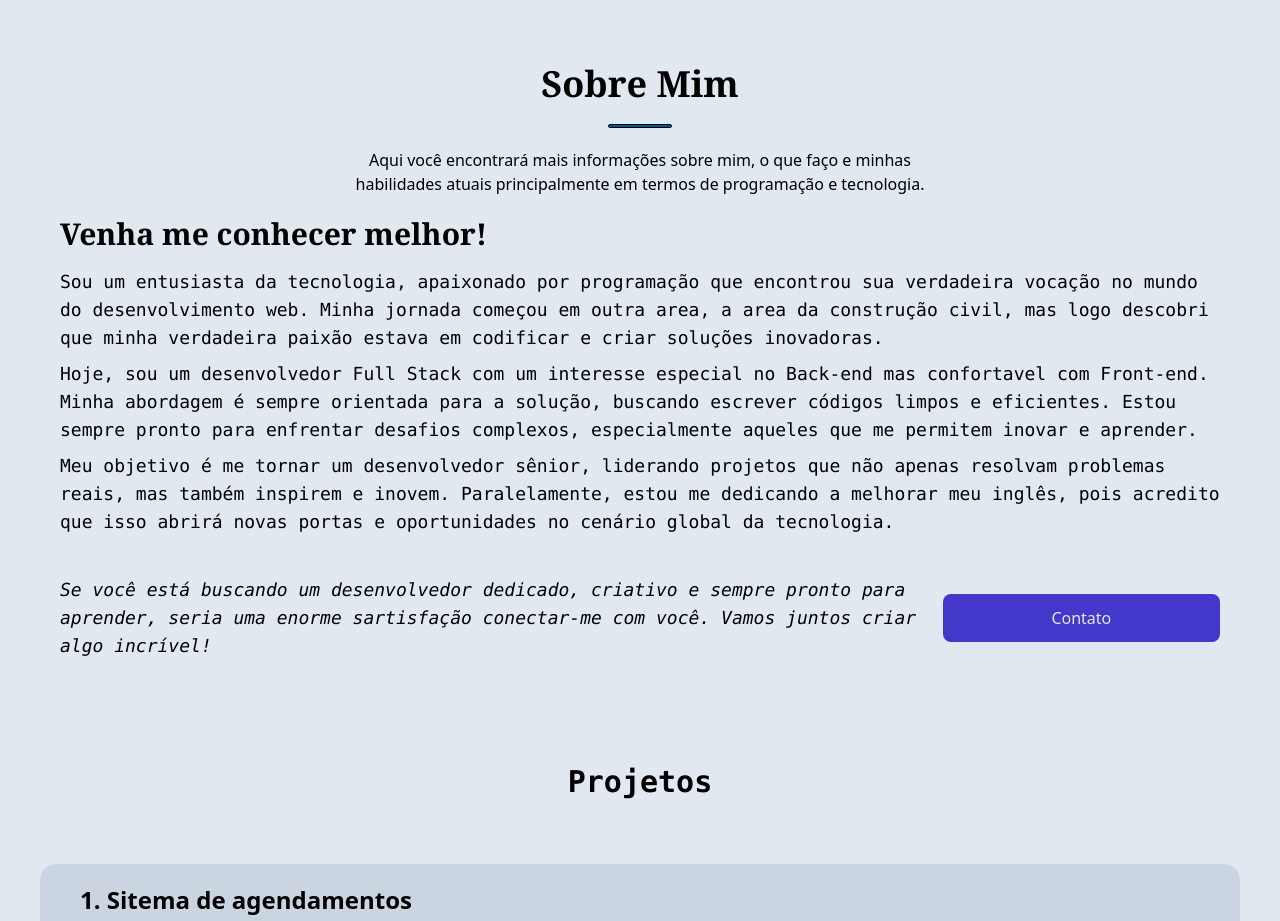
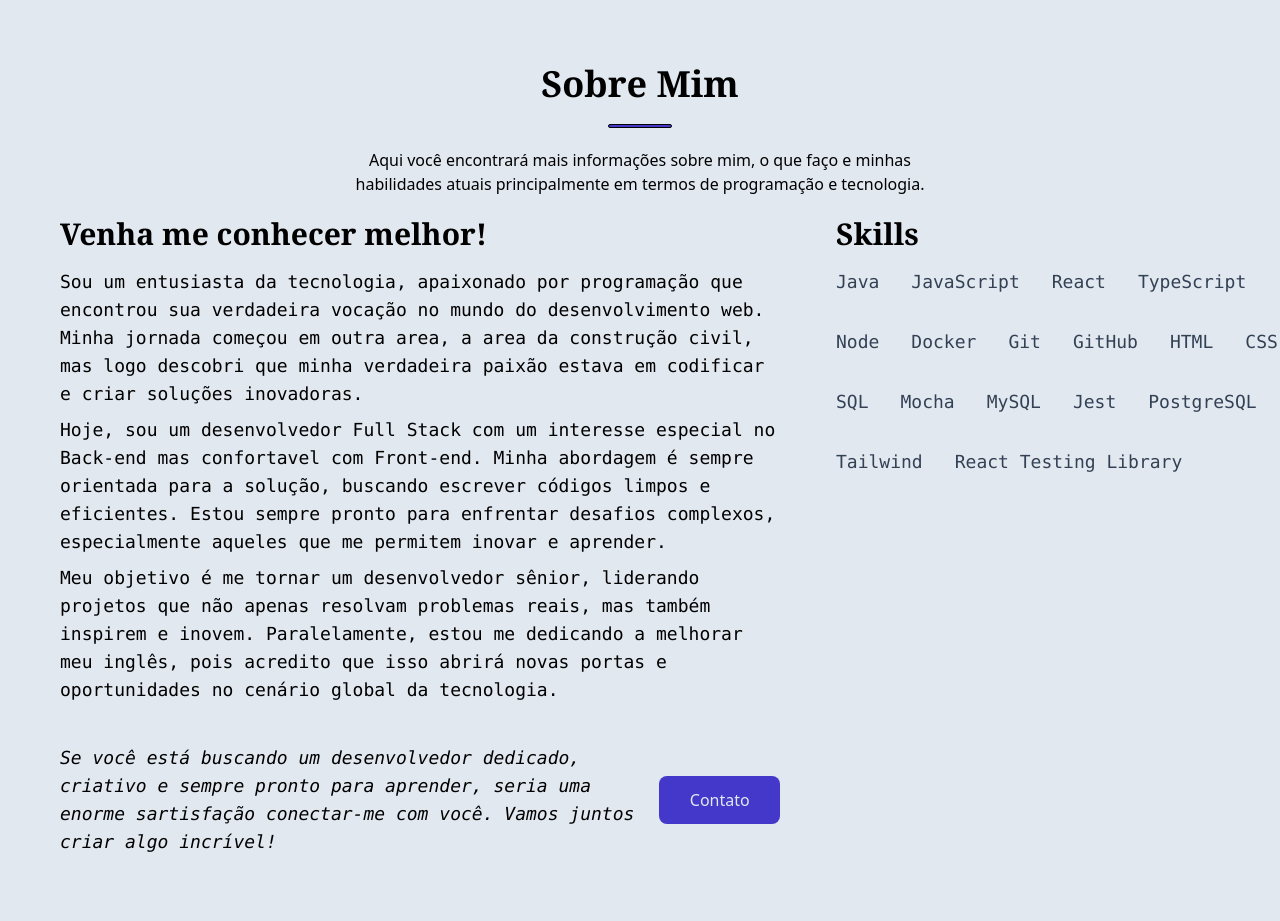
Before and after one commit to JRaamos/portfolio, a React (Vite) app: page / in a window 1280 px wide. Shown: the part 780-1701 px from the top of the page. Built offline with nearby package versions, Linux system fonts and the light colour scheme.

Commit message:
fix: ajuste no conteudo do componente about

```diff
--- a/src/components/About.tsx
+++ b/src/components/About.tsx
@@ -18,9 +18,11 @@ function About() {
         <section
           className="flex flex-col justify-center items-center "
         >
-          <p className="text-3xl font-semibold w-full font-serif">{t('aboutTextInto')}</p>
+          <h2 className="text-3xl font-semibold w-[90vh] font-serif">
+            {t('aboutTextInto')}
+          </h2>
 
-          <div className=" my-4">
+          <div className=" my-4 w-[90vh]">
             {/* <p className="text-xl italic font-semibold w-full">{t('aboutTextInto')}</p> */}
             <p className=" w-full font-mono text-lg">{t('aboutText')}</p>
             {/* <div className=" my-4">
@@ -48,7 +50,7 @@ function About() {
           </div>
 
           <div
-            className="flex w-full justify-center items-center mt-6
+            className="flex w-[90vh] justify-center items-center mt-6
        mb-16 max-md:flex-col"
           >
             <p className="font-mono text-lg italic ">{t('conect')}</p>
@@ -62,14 +64,14 @@ function About() {
           </div>
         </section>
       </div>
-      {/* <section className="w-1/2 mt-4">
-        <h1 className="text-center font-mono font-bold text-xl italic">
+      <section className="w-1/2">
+        <h2 className="mx-4 font-serif font-semibold text-3xl">
           Skills
-        </h1>
-        <section className="w-full flex items-center justify-center">
+        </h2>
+        <section className="">
           <Skills />
         </section>
-      </section> */}
+      </section>
 
     </div>
   );
--- a/src/components/Skills.tsx
+++ b/src/components/Skills.tsx
@@ -1,58 +1,39 @@
 import React from 'react';
-import javascript from '../images/javascript.svg';
-import typescript from '../images/typescript.svg';
-import java from '../images/java.png';
-import node from '../images/node-js.jpg';
-import docker from '../images/docker-icon.svg';
-import redux from '../images/redux.png';
 
 function Skills() {
+  const skils = [
+    'Java',
+    'JavaScript',
+    'React',
+    'TypeScript',
+    'Node',
+    'Docker',
+    'Git',
+    'GitHub',
+    'HTML',
+    'CSS',
+    'SQL',
+    'Mocha',
+    'MySQL',
+    'Jest',
+    'PostgreSQL',
+    'Tailwind',
+    'React Testing Library',
+  ];
   return (
     <section
-      className=" shadow-lg mt-6 rounded-md flex
-    justify-around mx-1 flex-wrap w-[calc(80%)]"
+      className="w-[60vh] flex flex-wrap items-center"
     >
-      <section>
-        <img src={ javascript } alt="javascript" className="w-20 rounded-lg" />
-        <p>JavaScript</p>
-      </section>
-      <section>
-        <img src={ typescript } alt="typescript" className="w-20 rounded-lg" />
-        <p>TypeScript</p>
-      </section>
-      <section className="w-20">
-        <img
-          src={ java }
-          alt="java"
-          className="dark:bg-slate-200 border border-gray-900
-            w-20 h-20  rounded-lg"
-        />
-        <p className="text-center">Java</p>
-      </section>
-      <section className="w-20">
-        <img
-          src={ node }
-          alt="node"
-          className="w-20 h-20 rounded-lg"
-        />
-        <p className="text-center">Node</p>
-      </section>
-      <section className="w-20">
-        <img
-          src={ docker }
-          alt="docker"
-          className="w-20 h-20 rounded-lg"
-        />
-        <p className="mx-2">Docker</p>
-      </section>
-      <section className="w-20">
-        <img
-          src={ redux }
-          alt="redux"
-          className="w-20 h-20 rounded-lg"
-        />
-        <p className="mx-2">Redux</p>
-      </section>
+      {skils.map((skill) => (
+        <div
+          key={ skill }
+          className="flex flex-col items-center justify-center
+        m-4"
+        >
+          <p className="font-mono text-lg text-slate-700">{skill}</p>
+        </div>
+      ))}
+
     </section>
   );
 }
--- a/src/pages/Home.tsx
+++ b/src/pages/Home.tsx
@@ -65,7 +65,7 @@ function Home() {
             </h1>
             <p
               className="border border-black w-16 h-1 m-auto my-5
-             bg-sky-800 rounded-xl"
+             bg-indigo-700 rounded-xl"
             />
             <p className="text-center my-5">
               {t('aboutSubTitle')}
```
